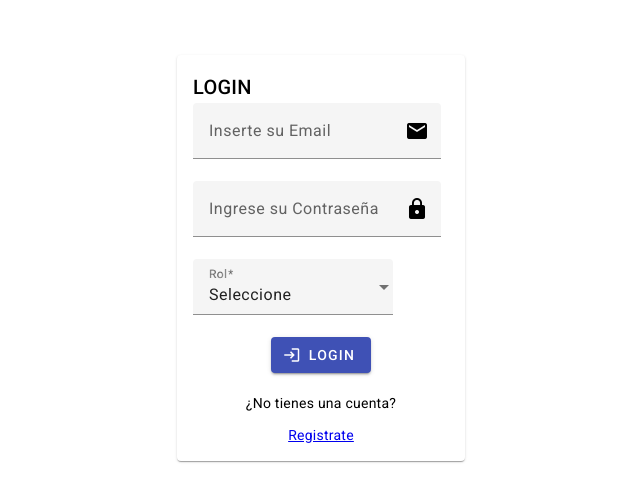
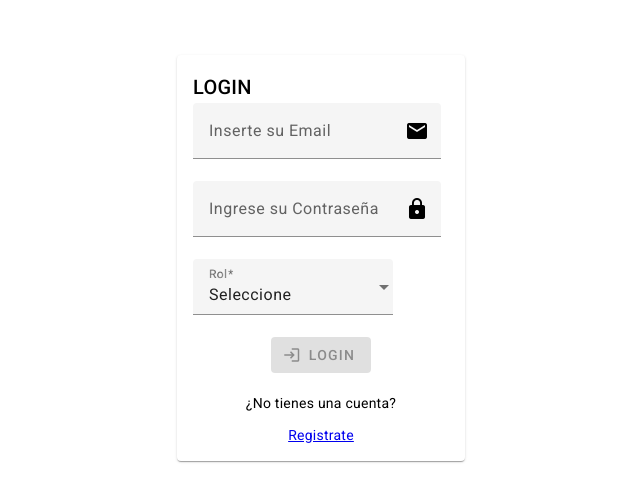
Before and after one commit to DiegoPalmieri/laboratorio-pa, an Angular app: page / in a window 1280 px wide. Shown: the part 142-644 px from the top of the page, without its empty margins (319-959 px from the left). Built offline with nearby package versions, Linux system fonts and the light colour scheme.

Commit message:
validacion de los botones 'Login' y 'Registrarse' al momento de completar los campos

```diff
--- a/src/app/components/login/login.component.html
+++ b/src/app/components/login/login.component.html
@@ -18,7 +18,7 @@
 
                 <mat-form-field for="rol">
                     <mat-label>Rol</mat-label>
-                    <mat-select formControlName="rol" >
+                    <mat-select formControlName="rol">
                         <mat-option value="">Seleccione</mat-option>
                         <mat-option value="profesor">Profesor
                             <mat-icon matSuffix disabled="false">group</mat-icon>
@@ -30,7 +30,7 @@
                 </mat-form-field>
 
                 <div class="text-center">
-                    <button mat-raised-button color="primary" (click)="botonLogin()">
+                    <button mat-raised-button color="primary" [disabled]="formulario.invalid" (click)="botonLogin()">
                         LOGIN
                         <mat-icon matSuffix disabled="false">login</mat-icon>
                     </button>
--- a/src/app/components/login/login.component.ts
+++ b/src/app/components/login/login.component.ts
@@ -1,5 +1,10 @@
 import { Component } from '@angular/core';
-import { FormGroup, FormControl, Validators } from '@angular/forms';
+import {
+  FormGroup,
+  FormControl,
+  Validators,
+  FormBuilder,
+} from '@angular/forms';
 import Swal from 'sweetalert2';
 
 @Component({
@@ -10,8 +15,8 @@ import Swal from 'sweetalert2';
 export class LoginComponent {
   formulario: FormGroup;
 
-  constructor() {
-    this.formulario = new FormGroup({
+  constructor(formBuilder: FormBuilder) {
+    this.formulario = formBuilder.group({
       email: new FormControl('', Validators.required),
       password: new FormControl('', Validators.required),
       rol: new FormControl('', Validators.required),
--- a/src/app/components/registro/registro.component.html
+++ b/src/app/components/registro/registro.component.html
@@ -40,7 +40,7 @@
                 </mat-form-field>
 
                 <div class="text-center">
-                    <button mat-raised-button color="primary" class="text-center">
+                    <button mat-raised-button color="primary" class="text-center" [disabled]="registroForm.invalid">
                         REGISTRARSE
 
                         <mat-icon matSuffix disabled="false">person_add</mat-icon>
```
